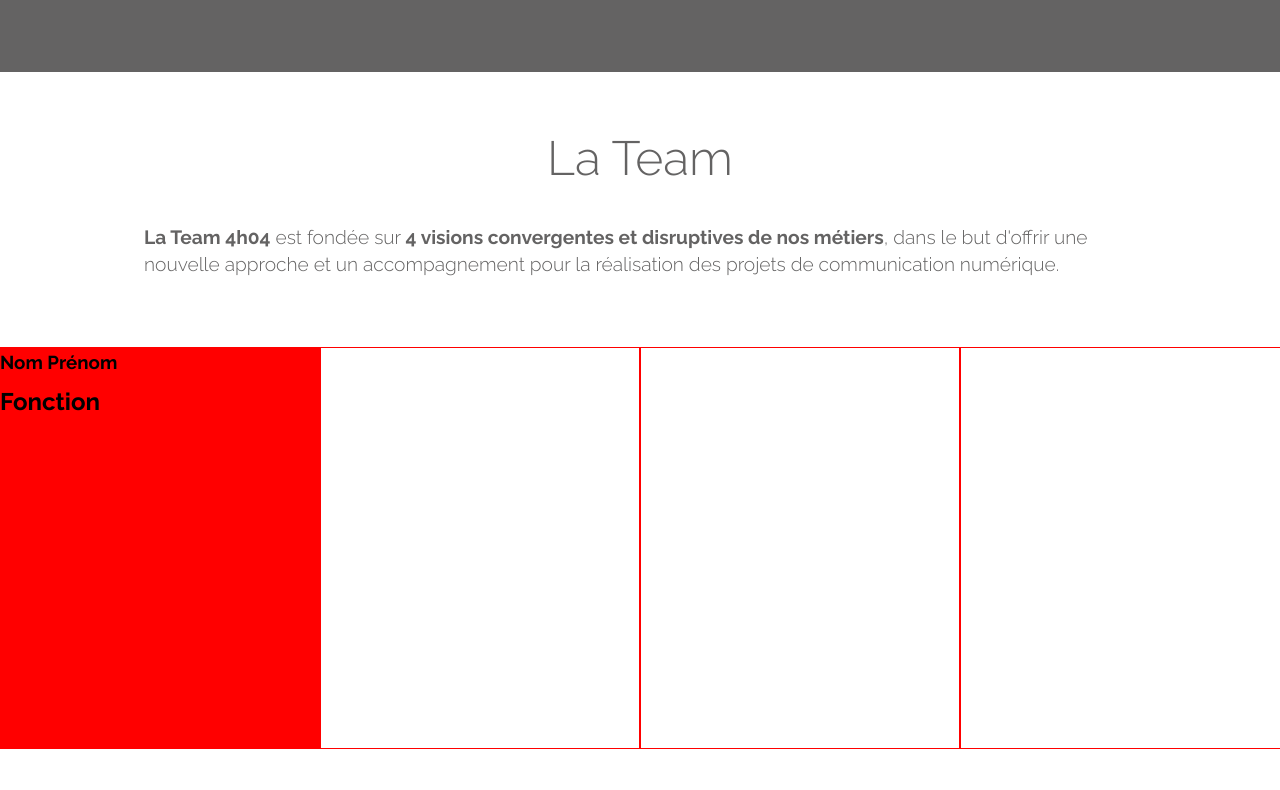
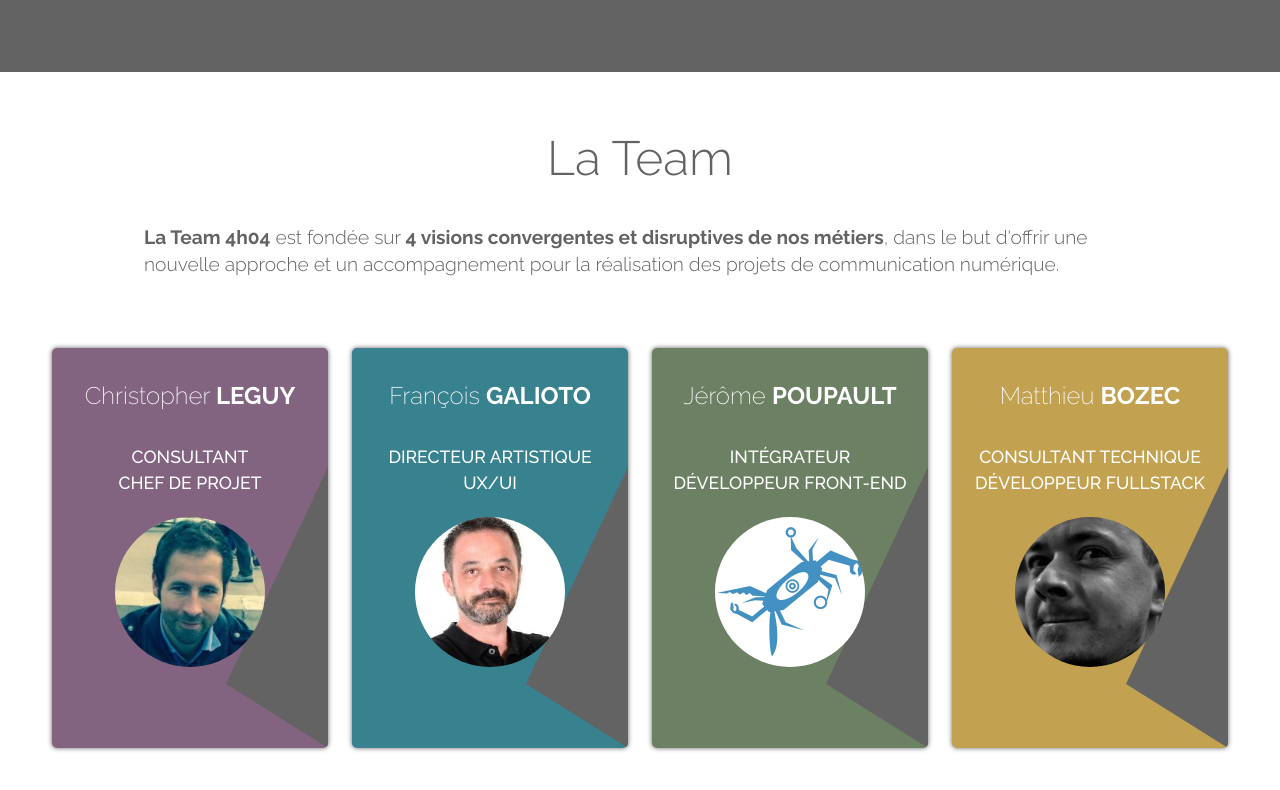
Before and after one commit to 4h04/landing-page, a website: page src/index.html in a window 1280 px wide. Shown: the part 1486-2276 px from the top of the page. Drawn offline with nearby package versions, Linux system fonts and the light colour scheme; files that its build step writes are made by us from their sources; files whose address does not match are found by name.

Commit message:
Section team

```diff
--- a/src/index.html
+++ b/src/index.html
@@ -127,36 +127,109 @@
   </div>
 
   <div class="section-team">
-    <div class="container l-team-intro">
+    <div class="container section-team-intro">
       <h2 class="section-title">La Team</h2>
       <p><strong>La Team 4h04</strong> est fondée sur <strong>4 visions convergentes et disruptives de nos métiers</strong>, dans le but d'offrir une nouvelle approche et un accompagnement pour la réalisation des projets de
         communication numérique.</p>
     </div>
-    <div class="block-team">
-
-      <div class="block-team__entry">
+    <ul class="block-team">
+      <li class="block-team__entry block-team__entry--first">
         <div class="scene">
           <div class="flip">
-                <div class="avant">
-                    <h3>Nom Prénom</h3>
-                    <h2>Fonction</h2>
+            <div class="front">
+              <div class="team-front-infos">
+                <h2 class="team-name">Christopher <span>Leguy</span></h2>
+                <h3 class="team-skill">Consultant<br/>Chef de projet</h3>
+                <div class="team-picture">
+                  <img src="/img/christopher.jpg" alt="Christopher"/>
                 </div>
-                <div class="arriere">
+              </div>
+              <span class="hour"></span>
+              <span class="minutes"></span>
+            </div>
+            <div class="back">
+              <div class="team-description">
+                <h2>Christopher Leguy :</h2>
+                <p>Consultant / Chef de projet Web depuis plus d’une quinzaine d’année (1999).</p>
+                <p>Adepte des méthodes agiles.</p>
+                <p>Un parcours professionnel dans diverses agence web
+                entre Bordeaux et Poitiers et la création récente de l’agence 4H04.</p>
+              </div>
+            </div>
+          </div>
+        </div>
+      </li>
+      <li class="block-team__entry block-team__entry--second">
+        <div class="scene">
+          <div class="flip">
+            <div class="front">
+              <div class="team-front-infos">
+                <h2 class="team-name">François <span>Galioto</span></h2>
+                <h3 class="team-skill">Directeur artistique<br/>UX/UI</h3>
+                <div class="team-picture">
+                  <img src="/img/francois.jpg" alt="François"/>
+                </div>
+              </div>
+              <span class="hour"></span>
+              <span class="minutes"></span>
+            </div>
+            <div class="back">
               <h4>coucou</h4>
               <p>coucou</p>
               <p>copucou</p>
             </div>
           </div>
         </div>
-      </div>
-
-      <div class="block-team__entry">
-      </div>
-      <div class="block-team__entry">
-      </div>
-      <div class="block-team__entry">
+      </li>
+      <li class="block-team__entry block-team__entry--third">
+        <div class="scene">
+          <div class="flip">
+            <div class="front">
+              <div class="team-front-infos">
+                <h2 class="team-name">Jérôme <span>Poupault</span></h2>
+                <h3 class="team-skill">Intégrateur<br/>Développeur Front-End</h3>
+                <div class="team-picture">
+                  <img src="/img/jerome.jpg" alt="Jérôme"/>
                 </div>
               </div>
+              <span class="hour"></span>
+              <span class="minutes"></span>
+            </div>
+            <div class="back">
+              <h4>coucou</h4>
+              <p>coucou</p>
+              <p>copucou</p>
+            </div>
+          </div>
+        </div>
+      </li>
+      <li class="block-team__entry block-team__entry--fourth">
+        <div class="scene">
+          <div class="flip">
+            <div class="front">
+              <div class="team-front-infos">
+                <h2 class="team-name">Matthieu <span>Bozec</span></h2>
+                <h3 class="team-skill">Consultant technique<br/>Développeur Fullstack</h3>
+                <div class="team-picture">
+                  <img src="/img/matthieu.jpg" alt="Matthieu"/>
+                </div>
+              </div>
+              <span class="hour"></span>
+              <span class="minutes"></span>
+            </div>
+            <div class="back">
+              <div class="team-description">
+                <h2>Matthieu Bozec :</h2>
+                <p>Développeur et architecte de solutions web, j'analyse et mets en place depuis 10 ans
+                  tout type de projets Web (Sites, Service Web RESTful, applis web ou mobile, e-commerce...).</p>
+                <p>Très inspiré par la méthode "Lean", j'aime imaginer, prototyper et développer des produits de qualité,
+                à la fois innovants, performants et avec une réelle expérience utilisateur.</p>
+              </div>
+            </div>
+          </div>
+        </div>
+      </li>
+    </ul>
   </div>
 
   <div class="section-projects">
--- a/src/sass/app.scss
+++ b/src/sass/app.scss
@@ -5,6 +5,9 @@
 @import "common/ionicons/ionicons";
 @import "common/global";
 
+// Components
+@import "components/flipcard";
+
 // Layouts
 @import "layouts/section-intro.scss";
 @import "layouts/section-presentation.scss";
--- /dev/null
+++ b/src/sass/components/flipcard.scss
@@ -0,0 +1,42 @@
+// flipcard
+
+.scene{
+  cursor: pointer;
+  width:100%;
+  height:100%;
+}
+
+.flip{
+  -webkit-transition: all 0.8s ease;
+  -moz-transition: all 0.8s ease;
+  -o-transition: all 0.8s ease;
+  transition: all 0.8s ease;
+}
+
+.flip,
+.flip > div{
+  width: inherit;
+  height: inherit;
+  transition: transform 0.8s;
+}
+
+.flip > div{
+  position: absolute;
+  backface-visibility: hidden;
+}
+
+.front{
+  transform: perspective(600px) rotateY(0deg);
+}
+
+.back{
+  transform: perspective(600px) rotateY(-180deg);
+}
+
+.scene:hover .front{
+  transform: perspective(600px) rotateY(-180deg);
+}
+
+.scene:hover .back{
+  transform: perspective(600px) rotateY(-360deg);
+}
--- a/src/sass/layouts/section-team.scss
+++ b/src/sass/layouts/section-team.scss
@@ -2,7 +2,9 @@
 
 .section-team {
   padding:50px 0;
-  .l-team-intro{
+}
+
+.section-team-intro{
   color: $main-grey;
   margin-bottom: 70px;
   p {
@@ -11,57 +13,119 @@
     font-weight: 300;
   }
 }
+
 .block-team {
   display: flex;
   flex-direction: row;
+  -webkit-flex-flow: row wrap;
+  justify-content: space-around;
+  padding: 0;
+  margin: 0;
+  list-style: none;
+  max-width: 1200px;
+  margin: 0 auto;
 }
+
 .block-team__entry {
-    outline: 1px solid red;
-    flex-grow: 1;
+  width: 23%;
+  position: relative;
+  height: 400px;
+  .front, .back {
+    padding: 30px 15px;
+    color: $main-white;
+    box-shadow: 0 0 5px $main-grey;
+    border-radius: 5px;
+  }
+  .front {
+    text-align: center;
+    overflow: hidden;
+  }
+
+  .team-front-infos {
     position:relative;
-    height: 400px;
+    z-index: 1;
+  }
+
+  .hour {
+    display: block;
+    width: 0;
+	  height: 0;
+    width: 0;
+	  height: 0;
+    border-top: 17vw solid transparent;
+	  border-right: 8vw solid $main-grey;
+	  border-bottom: 5vw solid transparent;
+    position: absolute;
+    right: 0;
+    bottom: 0;
+    z-index: 0;
+  }
+
+}
+
+.block-team__entry--first {
+  .front, .back {
+    background: $main-violet;
   }
 }
 
-.scene{
-  cursor: pointer;
-  width:100%;
-  height:100%;
+.block-team__entry--second {
+  .front, .back {
+    background: $main-blue;
+  }
 }
 
-.flip{
-  -webkit-transition: all 0.8s ease;
-  -moz-transition: all 0.8s ease;
-  -o-transition: all 0.8s ease;
-  transition: all 0.8s ease;
+.block-team__entry--third {
+  .front, .back {
+    background: $main-green;
+  }
 }
 
-.flip,
-.flip > div{
-  width: inherit;
-  height: inherit;
-  transition: transform 1s;
+.block-team__entry--fourth {
+  .front, .back {
+    background: $main-yellow;
+  }
 }
 
-.flip > div{
-  position: absolute;
-  backface-visibility: hidden;
+.team-name {
+  font-weight: 200;
+  margin-bottom: 30px;
+  span {
+    font-weight: 700;
+    text-transform: uppercase;
+  }
 }
 
-.avant{
-  background: red;
-  transform: perspective(600px) rotateX(0deg);
+.team-skill {
+  font-weight: 500;
+  text-transform: uppercase;
+  font-size: 1.1rem;
 }
 
-.arriere{
-  background: blue;
-  transform: perspective(600px) rotateX(180deg);
+.team-picture {
+  width: 150px;
+  height:150px;
+  display: flex;
+  object-fit: cover;
+  overflow: hidden;
+  margin: 0 auto;
+  border-radius: 100%;
+  margin-top: 20px;
+  img {
+    width: 100%;
+    height: 100%;
+  }
 }
 
-.scene:hover .avant{
-  transform: perspective(600px) rotateX(180deg);
+.team-description {
+  h2 {
+    font-size: 1.3rem;
+    font-weight: 500;
   }
-
-.scene:hover .arriere{
-  transform: perspective(600px) rotateX(360deg);
+  p {
+    font-weight: 300;
+    font-size: 0.9rem;
+    line-height: 1.2rem;
+    margin-bottom: 5px;
   }
+}
```
Also changed, not shown: src/img/christopher.jpg (added), src/img/francois.jpg (added), src/img/jerome.jpg (added), src/img/matthieu.jpg (added). Lines whose indentation alone changed are shown as unchanged.
